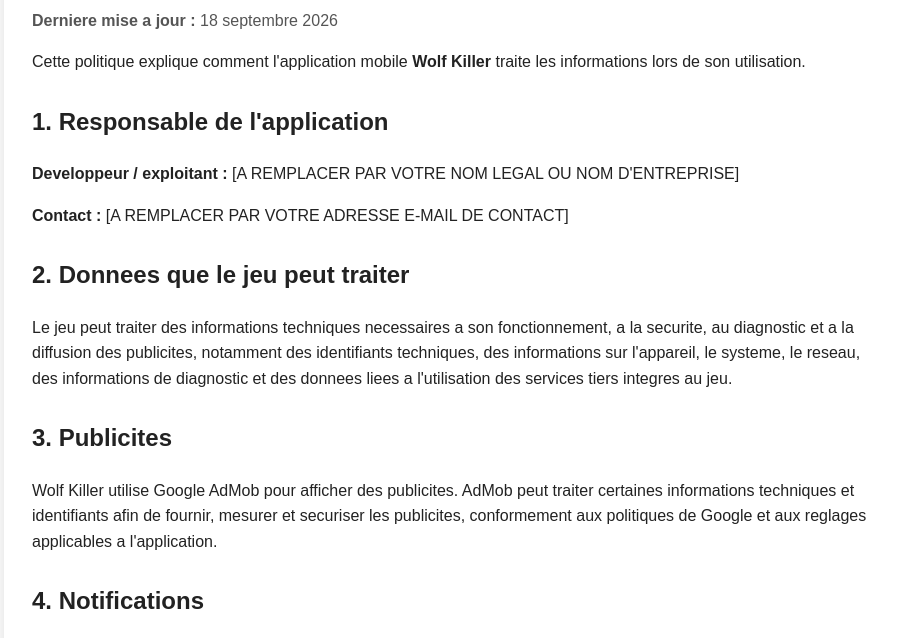
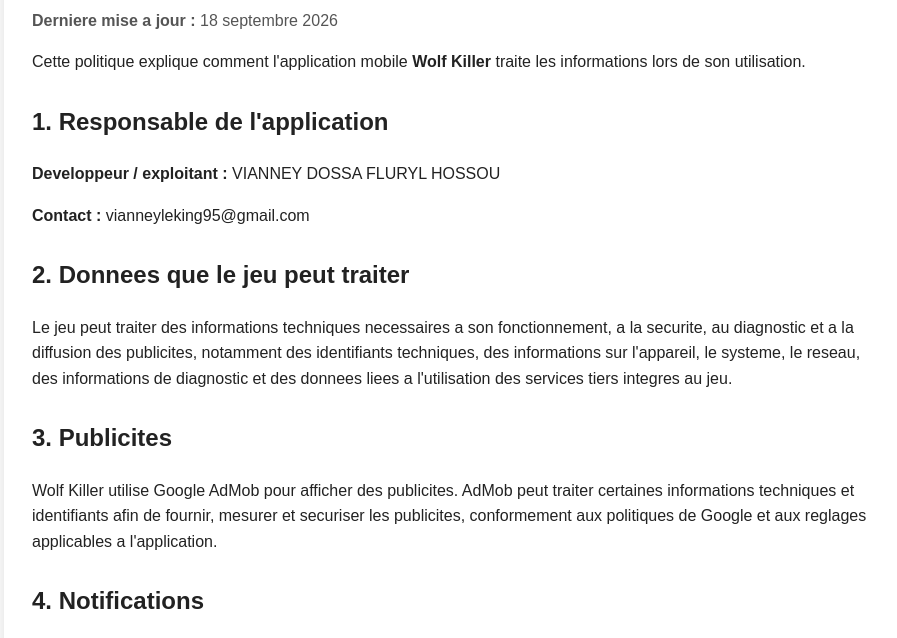
Before and after one commit to vianeleking-tech/wolf-killer-privacy, a plain HTML site: page index.html in a window 1280 px wide. Shown: the part 117-755 px from the top of the page, without its empty margins (186-1083 px from the left). Drawn offline with Linux system fonts and the light colour scheme.

Commit message:
Update index.html

```diff
--- a/index.html
+++ b/index.html
@@ -19,8 +19,8 @@
   <p>Cette politique explique comment l'application mobile <strong>Wolf Killer</strong> traite les informations lors de son utilisation.</p>
 
   <h2>1. Responsable de l'application</h2>
-  <p><strong>Developpeur / exploitant :</strong> [A REMPLACER PAR VOTRE NOM LEGAL OU NOM D'ENTREPRISE]</p>
-  <p><strong>Contact :</strong> [A REMPLACER PAR VOTRE ADRESSE E-MAIL DE CONTACT]</p>
+  <p><strong>Developpeur / exploitant :</strong> VIANNEY DOSSA FLURYL HOSSOU</p>
+  <p><strong>Contact :</strong> vianneyleking95@gmail.com</p>
 
   <h2>2. Donnees que le jeu peut traiter</h2>
   <p>Le jeu peut traiter des informations techniques necessaires a son fonctionnement, a la securite, au diagnostic et a la diffusion des publicites, notamment des identifiants techniques, des informations sur l'appareil, le systeme, le reseau, des informations de diagnostic et des donnees liees a l'utilisation des services tiers integres au jeu.</p>
```
